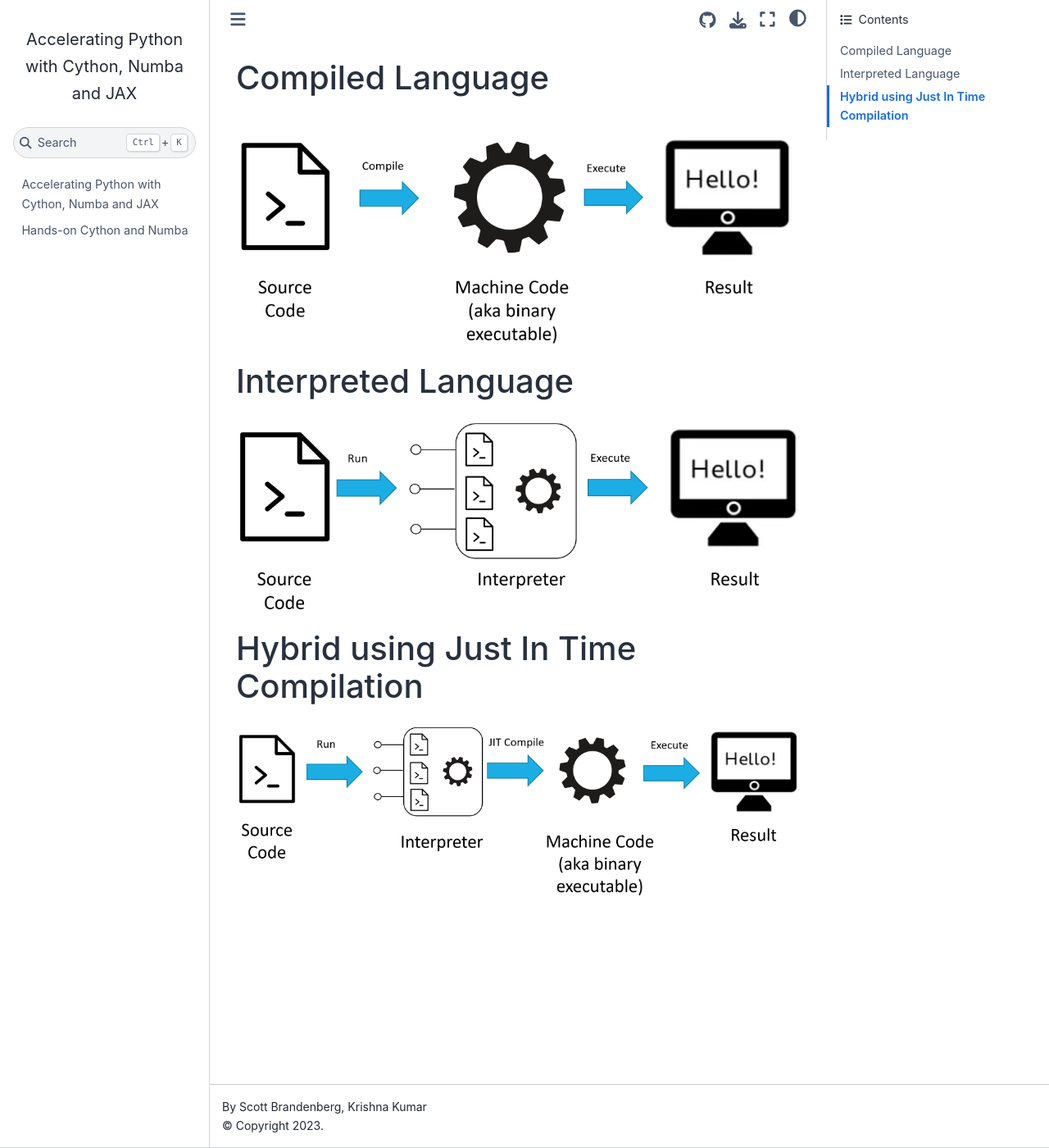
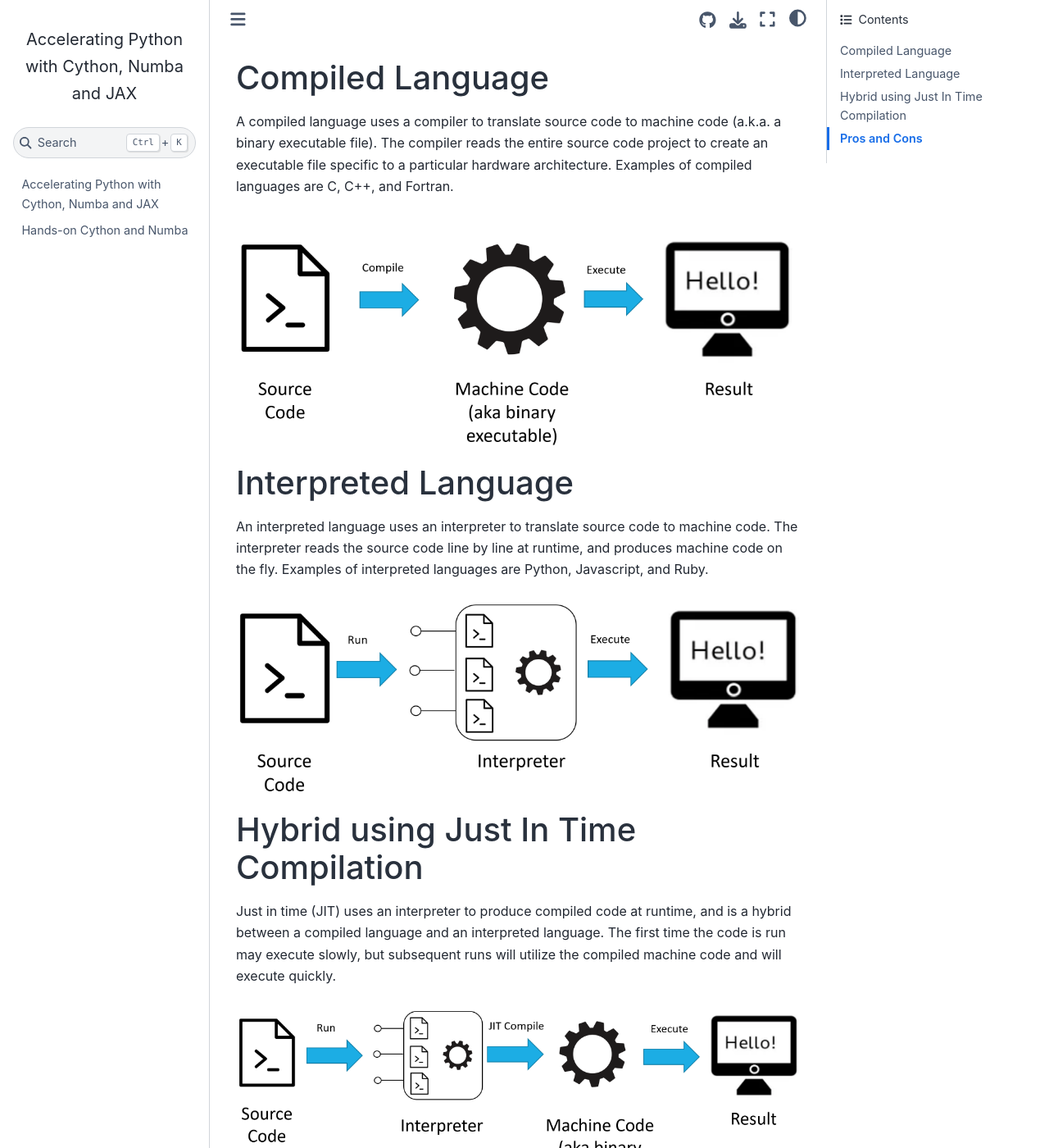
Before and after one commit to kks32-courses/accelerating-python, a Jupyter Book: the page built from background.md, in a window 1280 px wide and 1400 px high. Shown: the whole window at 82% size. Built offline with Jupyter Book 1.0.4 settings and Sphinx 7.4.7 and the Sphinx Book theme 1.1.4, drawn with Linux system fonts in a browser that asks for light colours; some of the changed text lies outside the part shown.

Commit message:
Update background.md

```diff
--- a/background.md
+++ b/background.md
@@ -1,11 +1,26 @@
 # Compiled Language
+
+A compiled language uses a compiler to translate source code to machine code (a.k.a. a binary executable file). The compiler reads the entire source code project to create an executable file specific to a particular hardware architecture. Examples of compiled languages are C, C++, and Fortran.
 
 ![compiled language image](/images/CompiledLanguage.png)
 
 # Interpreted Language
 
+An interpreted language uses an interpreter to translate source code to machine code. The interpreter reads the source code line by line at runtime, and produces machine code on the fly. Examples of interpreted languages are Python, Javascript, and Ruby.
+
 ![interpreted language image](/images/InterpretedLanguage.png)
 
 # Hybrid using Just In Time Compilation
 
+Just in time (JIT) uses an interpreter to produce compiled code at runtime, and is a hybrid between a compiled language and an interpreted language. The first time the code is run may execute slowly, but subsequent runs will utilize the compiled machine code and will execute quickly.
+
 ![JIT image](/images/HybridJIT.png)
+
+# Pros and Cons
+
+|                  | Compiled | Interpreted | JIT |
+| ---------------- | -------- | ----------- | --- |
+| Execution Speed  | ✔️       | ✖️         | ✅  |
+| Code Development | ✖️       | ✔️         | ✔️  |
+| Private Code     | ✔️       | ✖️         | ✖️  |
+| Portability      | ✖️       | ✔️         | ✔️  |
```
